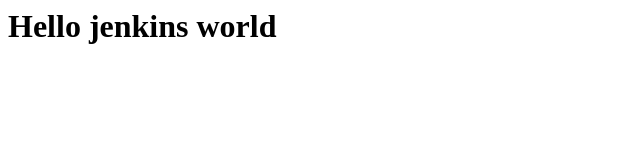
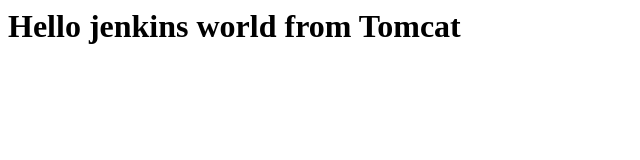
Before and after one commit to Chaplain4/task2, a plain HTML site: page index.html in a window 1280 px wide. Shown: the whole page, without its empty margins (0-640 px from the left). Drawn offline with Linux system fonts and the light colour scheme.

Commit message:
Update index.html
Update index.html

```diff
--- a/index.html
+++ b/index.html
@@ -1 +1 @@
-<h1>Hello jenkins world</h1>
+<h1>Hello jenkins world from Tomcat</h1>
```
